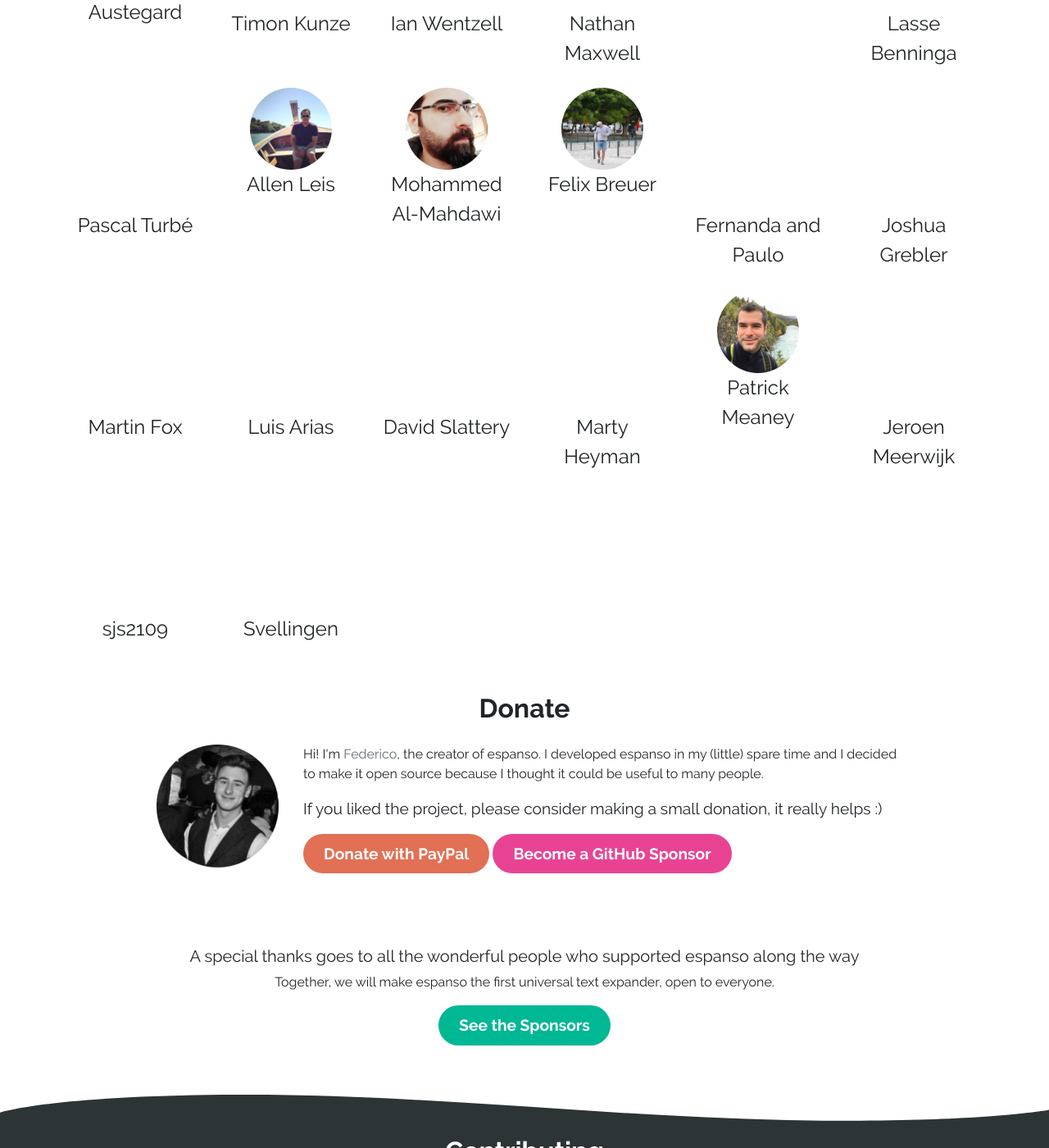
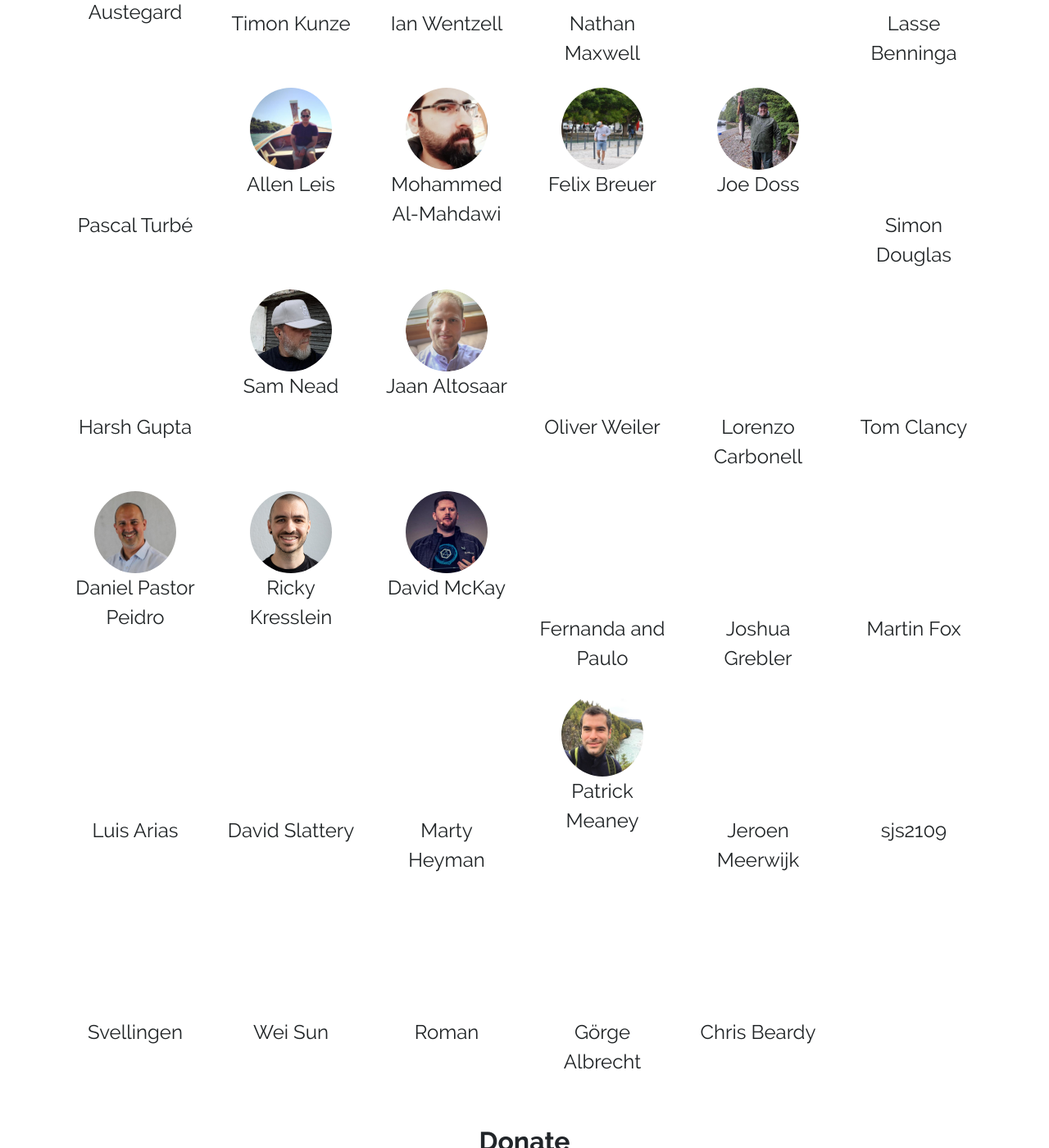
Before and after one commit to espanso/espanso, a Jekyll site: the page built from sponsors.html, in a window 1280 px wide and 1400 px high, scrolled down 1881 px. Shown: the whole window at 82% size. Built offline with Jekyll 4.4.1, drawn with Linux system fonts in a browser that asks for light colours.

Commit message:
Update sponsors

```diff
--- a/_data/sponsors.yml
+++ b/_data/sponsors.yml
@@ -205,6 +205,50 @@
   link: https://breuer.dev/
   image: felix.jpeg
 
+- name: "Joe Doss"
+  link: https://github.com/jdoss
+  image: "joe.jpeg"
+
+- name: "Simon Douglas"
+  link: ""
+  image: ""
+
+- name: "Harsh Gupta"
+  link: "http://hargup.in/"
+  image: ""
+
+- name: "Sam Nead"
+  link: "https://twitter.com/neadreport"
+  image: "sam.jpg"
+
+- name: "Jaan Altosaar"
+  link: "https://jaan.io/"
+  image: "jaan.png"
+
+- name: "Oliver Weiler"
+  link: ""
+  image: ""
+
+- name: "Lorenzo Carbonell"
+  link: "https://www.atareao.es/"
+  image: ""
+
+- name: "Tom Clancy"
+  link: "http://thosecleverkids.com/pages/about"
+  image: ""
+
+- name: "Daniel Pastor Peidro"
+  link: https://github.com/dapaspei/
+  image: "daniel.jpeg"
+
+- name: "Ricky Kresslein"
+  link: https://kressle.in/
+  image: "ricky.jpg"
+
+- name: "David McKay"
+  link: https://rawkode.com/
+  image: "davidmckay.jpeg"
+
 - name: "Fernanda and Paulo"
   image: ""
   link: ""
@@ -244,3 +288,19 @@
 - name: Svellingen
   link: ""
   image: ""
+
+- name: "Wei Sun"
+  link: https://github.com/sunwei415
+  image: ""
+
+- name: Roman
+  link: https://github.com/moltar
+  image: ""
+
+- name: "Görge Albrecht"
+  link: https://github.com/goerge
+  image: ""
+
+- name: "Chris Beardy"
+  link: https://github.com/chrisbeardy
+  image: ""
--- a/_includes/footer.html
+++ b/_includes/footer.html
@@ -7,6 +7,6 @@
             please <a href="https://github.com/federico-terzi/espanso/issues">open an issue on GitHub</a>.</p>
     </div>
     <div class="copy-box">
-        <p class="bottom-paragraph">Designed and created by <a href="https://federicoterzi.com" target="_blank">Federico Terzi</a>. Copyright © <a href="https://federicoterzi.com" target="_blank">Federico Terzi</a> 2019</p>
+        <p class="bottom-paragraph">Designed and created by <a href="https://federicoterzi.com" target="_blank">Federico Terzi</a>. Copyright © <a href="https://federicoterzi.com" target="_blank">Federico Terzi</a> 2019-2021</p>
     </div>
 </div>
```
Also changed, not shown: assets/images/sponsors/daniel.jpeg (added), assets/images/sponsors/davidmckay.jpeg (added), assets/images/sponsors/jaan.png (added), assets/images/sponsors/joe.jpeg (added), assets/images/sponsors/ricky.jpg (added), assets/images/sponsors/sam.jpg (added).
